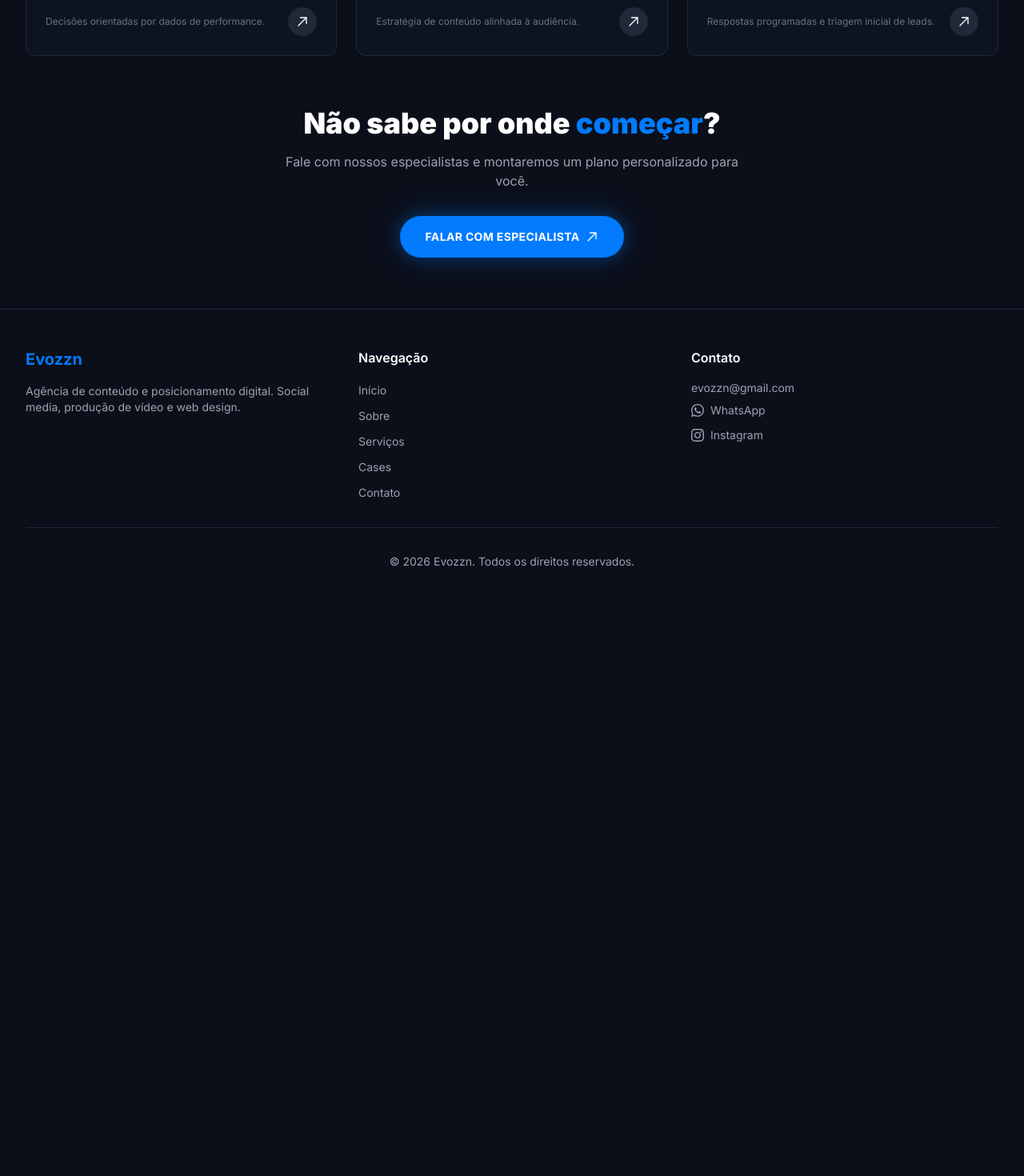
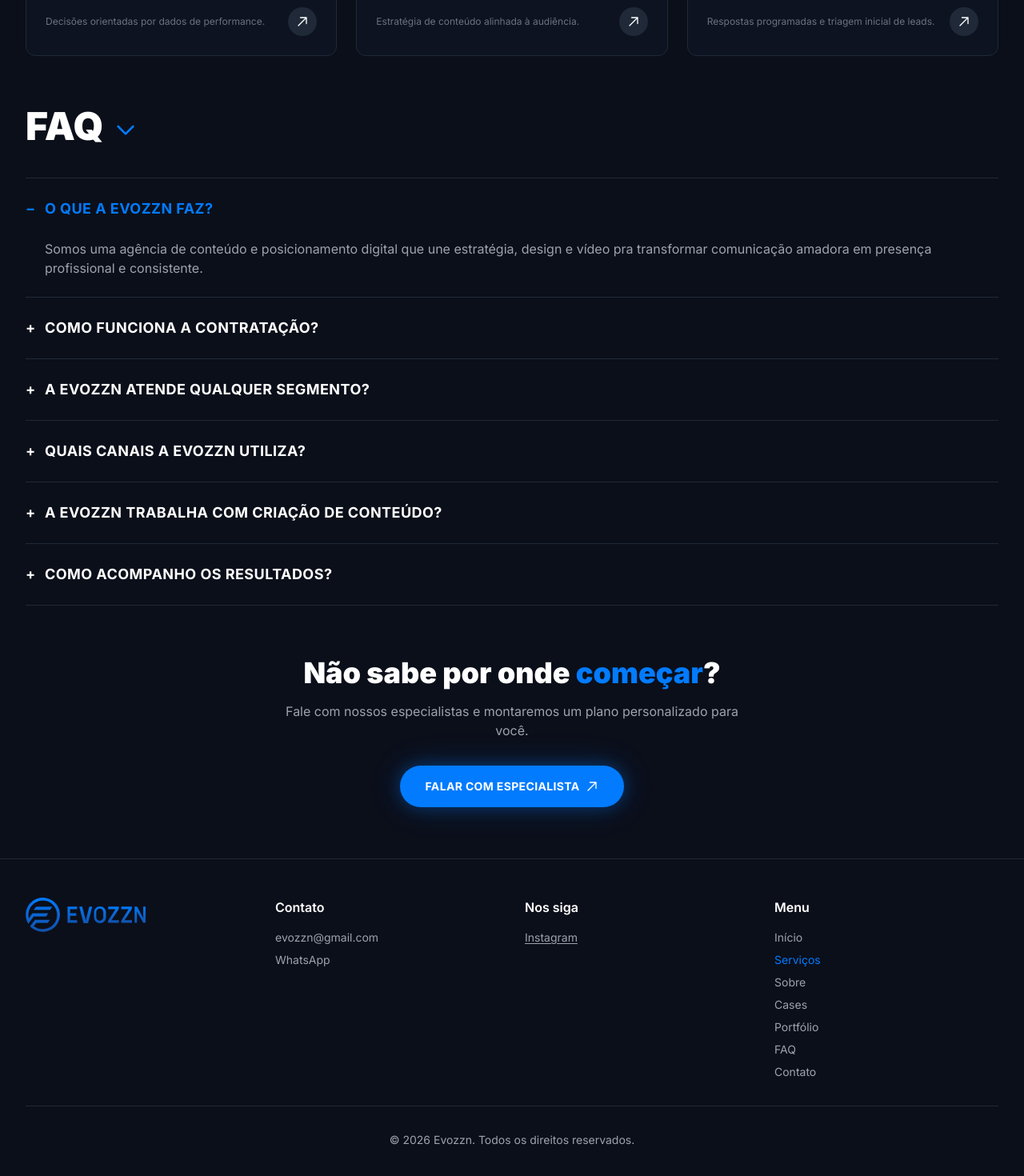
Before and after one commit to evozzn/siteoficial, a Next.js app: page /servicos in a window 1280 px wide. Shown: the part 1292-2762 px from the top of the page at 80% size. Before the commit the page ends 2052 px from the top, so only its background shows below. Built offline with nearby package versions, Linux system fonts and the light colour scheme; no server answers.

Commit message:
Adiciona FAQ em servicos e refaz footer com layout de 4 colunas (logo, contato, redes, menu)

```diff
--- a/app/servicos/page.tsx
+++ b/app/servicos/page.tsx
@@ -1,6 +1,7 @@
 import type { Metadata } from 'next'
 import Link from 'next/link'
 import { servicosHome } from '@/lib/servicos'
+import FAQ from '@/components/FAQ'
 
 export const metadata: Metadata = {
   title: 'Serviços',
@@ -91,6 +92,11 @@ export default function ServicosPage() {
           ))}
         </section>
 
+        {/* FAQ */}
+        <div className="mb-16">
+          <FAQ />
+        </div>
+
         {/* CTA */}
         <section className="text-center">
           <h2 className="text-3xl md:text-4xl font-black text-white mb-4">
--- /dev/null
+++ b/components/FAQ.tsx
@@ -0,0 +1,103 @@
+'use client'
+
+import { useState } from 'react'
+import Link from 'next/link'
+
+const perguntas = [
+  {
+    pergunta: 'O que a Evozzn faz?',
+    resposta:
+      'Somos uma agência de conteúdo e posicionamento digital que une estratégia, design e vídeo pra transformar comunicação amadora em presença profissional e consistente.',
+  },
+  {
+    pergunta: 'Como funciona a contratação?',
+    resposta:
+      'Começamos com uma conversa, entendendo o seu negócio de forma completa. A partir daí, construímos uma estratégia sob medida e que faz sentido pra sua marca.',
+  },
+  {
+    pergunta: 'A Evozzn atende qualquer segmento?',
+    resposta:
+      'Sim. Nossa estrutura é pensada pra atender marcas de diferentes mercados, sem nicho fixo.',
+  },
+  {
+    pergunta: 'Quais canais a Evozzn utiliza?',
+    resposta:
+      'O foco principal é Instagram e TikTok, com conteúdo orgânico e consistente. Também produzimos sites institucionais e landing pages quando o projeto pede.',
+  },
+  {
+    pergunta: 'A Evozzn trabalha com criação de conteúdo?',
+    resposta:
+      'Sim. Atuamos desde a estratégia até a execução, com direção de arte, design e vídeo orientados por dados de performance em cada etapa.',
+  },
+  {
+    pergunta: 'Como acompanho os resultados?',
+    resposta:
+      'Compartilhamos dados reais e relatórios estruturados em cada etapa da parceria.',
+    mostrarBotao: true,
+  },
+]
+
+export default function FAQ() {
+  const [openIndex, setOpenIndex] = useState<number | null>(0)
+
+  return (
+    <section id="faq" className="scroll-mt-24">
+      <div className="flex items-end gap-3 mb-10">
+        <h2 className="text-4xl md:text-5xl font-black text-white">FAQ</h2>
+        <svg
+          className="w-7 h-7 md:w-8 md:h-8 text-primary mb-1"
+          fill="none"
+          stroke="currentColor"
+          viewBox="0 0 24 24"
+        >
+          <path
+            strokeLinecap="round"
+            strokeLinejoin="round"
+            strokeWidth={2}
+            d="M19 9l-7 7-7-7"
+          />
+        </svg>
+      </div>
+
+      <div className="border-t border-gray-800">
+        {perguntas.map((item, index) => {
+          const isOpen = openIndex === index
+          return (
+            <div key={item.pergunta} className="border-b border-gray-800">
+              <button
+                type="button"
+                onClick={() => setOpenIndex(isOpen ? null : index)}
+                aria-expanded={isOpen}
+                className="w-full flex items-center justify-between gap-4 py-6 text-left"
+              >
+                <span
+                  className={`flex items-center gap-3 text-base md:text-lg font-bold uppercase tracking-wide transition-colors duration-200 ${isOpen ? 'text-primary' : 'text-white'}`}
+                >
+                  <span className="w-3 shrink-0">{isOpen ? '−' : '+'}</span>
+                  {item.pergunta}
+                </span>
+              </button>
+              <div
+                className={`grid transition-all duration-300 ease-in-out ${isOpen ? 'grid-rows-[1fr] opacity-100' : 'grid-rows-[0fr] opacity-0'}`}
+              >
+                <div className="overflow-hidden">
+                  <p className="text-gray-400 pb-6 pl-6 pr-4">
+                    {item.resposta}
+                  </p>
+                  {item.mostrarBotao && (
+                    <Link
+                      href="/contato"
+                      className="inline-block ml-6 mb-6 border border-gray-600 hover:border-primary text-white hover:text-primary text-xs font-bold uppercase tracking-wide px-6 py-3 rounded-full transition-colors duration-200"
+                    >
+                      Contrate a Evozzn
+                    </Link>
+                  )}
+                </div>
+              </div>
+            </div>
+          )
+        })}
+      </div>
+    </section>
+  )
+}
--- a/components/Footer.tsx
+++ b/components/Footer.tsx
@@ -1,72 +1,40 @@
+'use client'
+
 import Link from 'next/link'
+import { usePathname } from 'next/navigation'
+import Logo from './Logo'
+
+const menuLinks = [
+  { href: '/', label: 'Início' },
+  { href: '/servicos', label: 'Serviços' },
+  { href: '/sobre', label: 'Sobre' },
+  { href: '/cases', label: 'Cases' },
+  { href: '/portfolio', label: 'Portfólio' },
+  { href: '/servicos#faq', label: 'FAQ' },
+  { href: '/contato', label: 'Contato' },
+]
 
 export default function Footer() {
+  const pathname = usePathname()
+
   return (
     <footer className="w-full border-t border-gray-800 bg-background mt-auto">
       <div className="max-w-7xl mx-auto px-4 sm:px-6 lg:px-8 py-12">
-        <div className="grid grid-cols-1 md:grid-cols-3 gap-8">
+        <div className="grid grid-cols-2 md:grid-cols-4 gap-8">
           {/* Brand */}
-          <div>
-            <h3 className="text-xl font-bold text-primary mb-4">Evozzn</h3>
-            <p className="text-gray-400 text-sm">
-              Agência de conteúdo e posicionamento digital. Social media,
-              produção de vídeo e web design.
-            </p>
+          <div className="col-span-2 md:col-span-1">
+            <Logo size="sm" href="/" />
           </div>
 
-          {/* Links */}
-          <div>
-            <h4 className="text-white font-semibold mb-4">Navegação</h4>
-            <ul className="space-y-2">
-              <li>
-                <Link
-                  href="/"
-                  className="text-gray-400 hover:text-primary transition-colors text-sm"
-                >
-                  Início
-                </Link>
-              </li>
-              <li>
-                <Link
-                  href="/sobre"
-                  className="text-gray-400 hover:text-primary transition-colors text-sm"
-                >
-                  Sobre
-                </Link>
-              </li>
-              <li>
-                <Link
-                  href="/servicos"
-                  className="text-gray-400 hover:text-primary transition-colors text-sm"
-                >
-                  Serviços
-                </Link>
-              </li>
-              <li>
-                <Link
-                  href="/cases"
-                  className="text-gray-400 hover:text-primary transition-colors text-sm"
-                >
-                  Cases
-                </Link>
-              </li>
-              <li>
-                <Link
-                  href="/contato"
-                  className="text-gray-400 hover:text-primary transition-colors text-sm"
-                >
-                  Contato
-                </Link>
-              </li>
-            </ul>
-          </div>
-
-          {/* Contact Info */}
+          {/* Contato */}
           <div>
             <h4 className="text-white font-semibold mb-4">Contato</h4>
             <ul className="space-y-2 text-gray-400 text-sm">
               <li>
-                <a href="mailto:evozzn@gmail.com" className="hover:text-primary transition-colors">
+                <a
+                  href="mailto:evozzn@gmail.com"
+                  className="hover:text-primary transition-colors"
+                >
                   evozzn@gmail.com
                 </a>
               </li>
@@ -75,35 +43,45 @@ export default function Footer() {
                   href={`https://wa.me/${process.env.NEXT_PUBLIC_WHATSAPP_NUMBER || '5571987497742'}?text=Olá,%20gostaria%20de%20saber%20mais%20sobre%20os%20serviços%20da%20Evozzn`}
                   target="_blank"
                   rel="noopener noreferrer"
-                  className="inline-flex items-center gap-2 hover:text-primary transition-colors"
+                  className="hover:text-primary transition-colors"
                 >
-                  <svg
-                    className="w-4 h-4"
-                    fill="currentColor"
-                    viewBox="0 0 24 24"
-                  >
-                    <path d="M17.472 14.382c-.297-.149-1.758-.867-2.03-.967-.273-.099-.471-.148-.67.15-.197.297-.767.966-.94 1.164-.173.199-.347.223-.644.075-.297-.15-1.255-.463-2.39-1.475-.883-.788-1.48-1.761-1.653-2.059-.173-.297-.018-.458.13-.606.134-.133.298-.347.446-.52.149-.174.198-.298.298-.497.099-.198.05-.371-.025-.52-.075-.149-.669-1.612-.916-2.207-.242-.579-.487-.5-.669-.51-.173-.008-.371-.01-.57-.01-.198 0-.52.074-.792.372-.272.297-1.04 1.016-1.04 2.479 0 1.462 1.065 2.875 1.213 3.074.149.198 2.096 3.2 5.077 4.487.709.306 1.262.489 1.694.625.712.227 1.36.195 1.871.118.571-.085 1.758-.719 2.006-1.413.248-.694.248-1.289.173-1.413-.074-.124-.272-.198-.57-.347m-5.421 7.403h-.004a9.87 9.87 0 01-5.031-1.378l-.361-.214-3.741.982.998-3.648-.235-.374a9.86 9.86 0 01-1.51-5.26c.001-5.45 4.436-9.884 9.888-9.884 2.64 0 5.122 1.03 6.988 2.898a9.825 9.825 0 012.893 6.994c-.003 5.45-4.437 9.884-9.885 9.884m8.413-18.297A11.815 11.815 0 0012.05 0C5.495 0 .16 5.335.157 11.892c0 2.096.547 4.142 1.588 5.945L.057 24l6.305-1.654a11.882 11.882 0 005.683 1.448h.005c6.554 0 11.89-5.335 11.893-11.893a11.821 11.821 0 00-3.48-8.413Z" />
-                  </svg>
                   WhatsApp
                 </a>
               </li>
+            </ul>
+          </div>
+
+          {/* Nos siga */}
+          <div>
+            <h4 className="text-white font-semibold mb-4">Nos siga</h4>
+            <ul className="space-y-2 text-gray-400 text-sm">
               <li>
                 <a
                   href={`https://instagram.com/${process.env.NEXT_PUBLIC_INSTAGRAM_USERNAME || 'evozzn'}`}
                   target="_blank"
                   rel="noopener noreferrer"
-                  className="inline-flex items-center gap-2 hover:text-primary transition-colors"
+                  className="hover:text-primary transition-colors underline underline-offset-2"
                 >
-                  <svg
-                    className="w-4 h-4"
-                    fill="currentColor"
-                    viewBox="0 0 24 24"
-                  >
-                    <path d="M12 2.163c3.204 0 3.584.012 4.85.07 3.252.148 4.771 1.691 4.919 4.919.058 1.265.069 1.645.069 4.849 0 3.205-.012 3.584-.069 4.849-.149 3.225-1.664 4.771-4.919 4.919-1.266.058-1.644.07-4.85.07-3.204 0-3.584-.012-4.849-.07-3.26-.149-4.771-1.699-4.919-4.92-.058-1.265-.07-1.644-.07-4.849 0-3.204.013-3.583.07-4.849.149-3.227 1.664-4.771 4.919-4.919 1.266-.057 1.645-.069 4.849-.069zm0-2.163c-3.259 0-3.667.014-4.947.072-4.358.2-6.78 2.618-6.98 6.98-.059 1.281-.073 1.689-.073 4.948 0 3.259.014 3.668.072 4.948.2 4.358 2.618 6.78 6.98 6.98 1.281.058 1.689.072 4.948.072 3.259 0 3.668-.014 4.948-.072 4.354-.2 6.782-2.618 6.979-6.98.059-1.28.073-1.689.073-4.948 0-3.259-.014-3.667-.072-4.947-.196-4.354-2.617-6.78-6.979-6.98-1.281-.059-1.69-.073-4.949-.073zm0 5.838c-3.403 0-6.162 2.759-6.162 6.162s2.759 6.163 6.162 6.163 6.162-2.759 6.162-6.163c0-3.403-2.759-6.162-6.162-6.162zm0 10.162c-2.209 0-4-1.79-4-4 0-2.209 1.791-4 4-4s4 1.791 4 4c0 2.21-1.791 4-4 4zm6.406-11.845c-.796 0-1.441.645-1.441 1.44s.645 1.44 1.441 1.44c.795 0 1.439-.645 1.439-1.44s-.644-1.44-1.439-1.44z"/>
-                  </svg>
                   Instagram
                 </a>
               </li>
+            </ul>
+          </div>
+
+          {/* Menu */}
+          <div>
+            <h4 className="text-white font-semibold mb-4">Menu</h4>
+            <ul className="space-y-2 text-sm">
+              {menuLinks.map((link) => (
+                <li key={link.href}>
+                  <Link
+                    href={link.href}
+                    className={`transition-colors ${pathname === link.href ? 'text-primary' : 'text-gray-400 hover:text-primary'}`}
+                  >
+                    {link.label}
+                  </Link>
+                </li>
+              ))}
             </ul>
           </div>
         </div>
--- a/components/Header.tsx
+++ b/components/Header.tsx
@@ -10,6 +10,7 @@ const navLinks = [
   { href: '/sobre', label: 'Sobre' },
   { href: '/cases', label: 'Cases' },
   { href: '/portfolio', label: 'Portfólio' },
+  { href: '/servicos#faq', label: 'FAQ' },
 ]
 
 export default function Header() {
```
